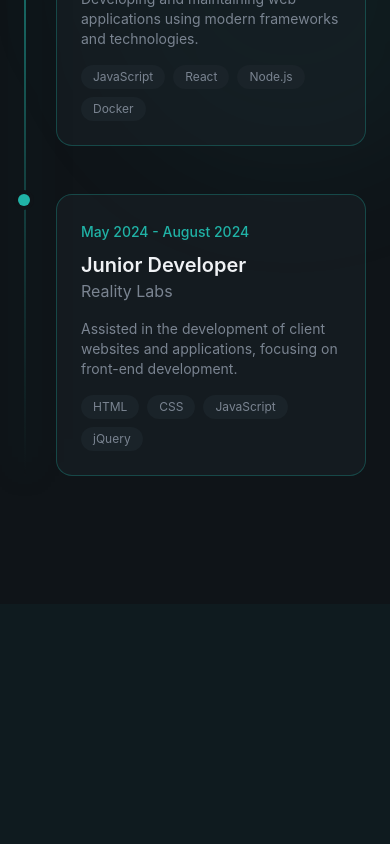
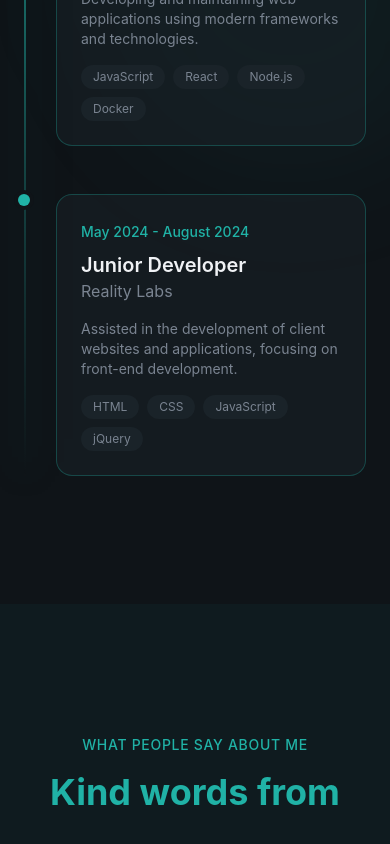
Before and after one commit to eissamonet/SWD-Portfolio, a React (Vite) app: page / in a window 390 px wide. Shown: the part 6590-7434 px from the top of the page. Built offline with nearby package versions, Linux system fonts and the light colour scheme.

Commit message:
styling updated

```diff
--- a/src/sections/Testimonials.jsx
+++ b/src/sections/Testimonials.jsx
@@ -26,6 +26,13 @@ export const Testimonials = () => {
        <section id="testimonials" className="py-32 relative overflow-hidden">
          <div className="absolute top-1/2 left-1/2 w-[800px] h-[800px] bg-primary/5 rounded-full blur-3xl -translate-x-1/2 -translate-y-1/2"
          />
+         <div className="container mx-auto px-6 relative z-10">
+            {/* section header */}
+            <div className="text-center max-w-3xl mx-auto mb-16">
+                <span className="text-secondary-foreground text-sm font-medium tracking-wider uppercase animate-fade-in"> What People Say About Me</span>
+                <h2 className="text-4xl md:text-5xl font-bold mt-4 mb-6 animate-fade-in amimation-delay-100 text-secondary-foreground">Kind words from {""}</h2>
+            </div>
+         </div>
        </section>
     );
 };
```
